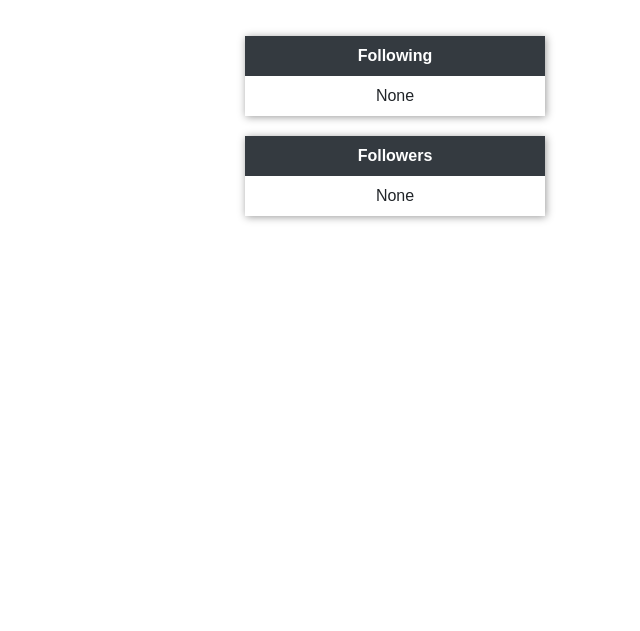
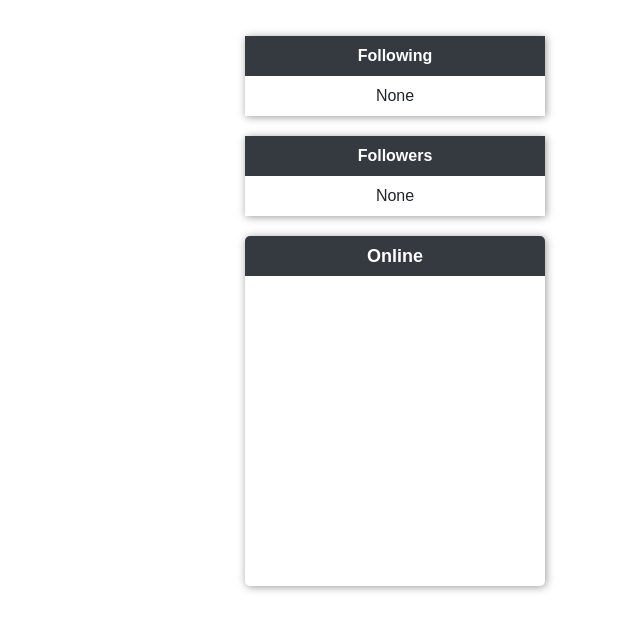
Before and after one commit to arjundey01/AlumniPortal, a Django app: page /post/feed/ in a window 1280 px wide. Shown: the part 56-687 px from the top of the page, without its empty margins (640-1280 px from the left). Run offline with Django 3.2, Linux system fonts and the light colour scheme; data that the repository does not hold is empty; some libraries are stand-ins or nearby versions.

Commit message:
added-user-online-feature

```diff
--- a/chat/models.py
+++ b/chat/models.py
@@ -6,3 +6,6 @@ class Chats(models.Model):
     data=models.TextField(null=True)
     members=models.ManyToManyField(Account,related_name='chats')
     last_seen_msg=models.TextField(null=True)
+    def save(self, *args, **kwargs):
+        print('saving Chat...',self.data)
+        super().save(*args, **kwargs)
--- a/chat/views.py
+++ b/chat/views.py
@@ -35,14 +35,15 @@ def chatroom(request,room_name):
         return HttpResponse('notloggedin',status=500)
 
 def start_chat(request):
-    if request.method=="GET":
+    if request.method=="POST":
         if request.user.is_authenticated:
             try:
-                member=User.objects.get(username=request.GET['member']).account
+                member=User.objects.get(username=request.POST['member']).account
             except User.DoesNotExist:
                 return HttpResponse("DNE",status=500)
             user=request.user.account
             chat=None
+            print(member.name)
             for user_chat in user.chats.all():
                 if member in user_chat.members.all():
                     chat=user_chat
@@ -67,16 +68,16 @@ def start_chat(request):
 
 def get_online(request):
     account=request.user.account
-    account.last_active=datetime.utcnow();
-    account.save();
+    account.last_active=datetime.utcnow()
+    account.save()
     active=[]
-    for friend in account.friends.all():
+    for friend in list(account.followers.all()) + list(account.following.all()):
         if friend.last_active:
             diff=datetime.utcnow()-friend.last_active.replace(tzinfo=None)
             if diff.days<1 and diff.seconds<=15:
                 user={}
-                user['name']=friend.account_name
-                user['username']=friend.username
+                user['name']=friend.name
+                user['username']=friend.user.username
                 user['profile_img_url']=friend.profile_img_url
                 active.append(user)
     return HttpResponse(json.dumps(active))
--- a/post/static/scripts/post.js
+++ b/post/static/scripts/post.js
@@ -45,7 +45,7 @@ var load_posts = function(index) {
         success: function(data) {
             Array.prototype.forEach.call(data, (post) => {
                 console.log(JSON.parse(post.content));
-                var temp = document.getElementsByTagName("template")[0];
+                var temp = document.getElementById("post-template");
                 var p = temp.content.cloneNode(true);
                 p.querySelector('.post-author').innerHTML = post.author;
                 p.querySelector('.post-date').innerHTML = post.datetime;
--- a/post/templates/feed.html
+++ b/post/templates/feed.html
@@ -44,10 +44,23 @@
             {% endfor %}
         </tbody>
     </table>
+    <section id="online-panel" class="content">
+        <span class="online-panel-header">Online</span>
+        <template id="tmp-online-user">
+          <div class="online-user">
+            <a href="">
+              <img src="/static/img/default-avatar.svg">
+              <span></span>
+            </a>
+            <img src="/static/img/message.svg" data-self="{{user.username}}" data-other="" data-csrf="{{csrf_token}}">
+          </div>
+        </template>
+      </section>
+
 
 </section>
 
-<template>
+<template id="post-template">
     <div class='post'>
         <div class="post-header">
             <div class="post-author"></div>
--- /dev/null
+++ b/users/static/scripts/base.js
@@ -0,0 +1,91 @@
+$(document).ready(()=>{
+    if($('.chatbox-header').length){
+        other=document.querySelector('#other-member').textContent;
+        getLastActive(other,10);
+    }
+    getOnline(15);
+});
+
+var updateOnlinePanel=function(data){
+    let users=Array();
+    data.forEach((ele)=>{
+        users.push(ele.username);
+        if($(`.online-user span[data-user="${ele.username}"]`).length)return;
+        let online_panel=$('#online-panel')[0]
+        let temp = document.getElementById("tmp-online-user");
+        let p = temp.content.cloneNode(true);
+        p.querySelector("span").innerHTML=ele.name;
+        p.querySelector("a img").src=ele.profile_img_url;
+        p.querySelector("span").setAttribute("data-user",ele.username)
+        p.querySelectorAll("a")[0].setAttribute('href','/account/'+ele.username);
+        $("img:last-of-type",p).attr('data-other',ele.username);
+        $("img:last-of-type",p).click(startChat);
+        online_panel.appendChild(p);
+    })
+    $(`.online-user`).each((ind,ele)=>{
+        let name=ele.querySelector("span").getAttribute("data-user");
+        if(!users.includes(name)){
+            ele.remove();
+        }
+    })
+}
+var getOnline=function(interval){
+    (function(){
+        $.ajax({
+            type:"GET",
+            url:'/chat/online/',
+            dataType:'json',
+            success: function(data){
+                //console.log(data);
+                if($('#online-panel').length){
+                    updateOnlinePanel(data);
+                }
+            }
+        })
+        setTimeout(arguments.callee, interval*1000);
+    })();
+}
+
+var getLastActive=function(username,interval){
+    (function(){
+        $.ajax({
+            type:"GET",
+            url:'/chat/last-active/',
+            data:{'username':username},
+            success: function(data){
+                if($('.chatbox-header').length){
+                    console.log(data);
+                    $('.chatbox-header span').text(data);
+                }
+            }
+        })
+        setTimeout(arguments.callee, interval*1000);
+    })();
+}
+
+var startChat=function(ele){
+    let user=$(this).attr("data-self");
+    let other=$(this).attr("data-other");
+    let csrf=$(this).attr("data-csrf");
+    let formData= new FormData();
+    formData.append("csrfmiddlewaretoken",csrf);
+    console.log(other);
+    formData.append("member",other);
+    if(user!=""){
+        $.ajax({
+            type:"POST",
+            url: '/chat/start/',
+            data: formData,
+            processData: false,
+            contentType: false,
+            success: function(loc){
+                window.location=loc;
+            },
+            error: function(e,exc)
+            {
+                console.error(exc);
+            }
+        })
+    }
+}
+$('.chat-button').click(startChat);
--- /dev/null
+++ b/users/static/stylesheets/style-base.css
@@ -0,0 +1,60 @@
+a, u{
+   text-decoration: none;
+   color: #111;
+}
+
+#online-panel{
+    width: 300px;
+    height: 350px;
+    overflow-y: scroll;
+    background: #fff;
+    border-radius: 5px;
+    margin-top: 20px;
+    float: left;
+    box-shadow: 1px 1px 8px #999;;
+    -ms-overflow-style:none;
+    scrollbar-width: none;
+}
+
+#online-panel::-webkit-scrollbar{
+    display: none;
+}
+
+#online-panel .online-panel-header{
+    text-align: center;
+    font-size: 18px;
+    font-weight: bold;
+    background: #343a40;
+    height: 40px;
+    color: #fff;
+    line-height: 40px;
+    margin-bottom: 5px;
+    display: block;
+}
+.online-user{
+    width: 100%;
+    height: 50px;
+    padding: 5px 15px;
+    box-sizing: border-box;
+}
+
+.online-user a img{
+    float: left;
+    border-radius: 50%;
+    object-fit: cover;
+    height: 40px;
+    width: 40px;
+}
+.online-user span{
+    float: left;
+    line-height: 40px;
+    font-size: 15px;
+    margin-left: 10px;
+}
+
+.online-user>img{
+    float:right;
+    height: 30px;
+    margin: 5px;
+    cursor: pointer;
+}
--- a/users/templates/base.html
+++ b/users/templates/base.html
@@ -6,6 +6,7 @@
 
     <link rel="stylesheet" href="https://stackpath.bootstrapcdn.com/bootstrap/4.4.1/css/bootstrap.min.css" integrity="sha384-Vkoo8x4CGsO3+Hhxv8T/Q5PaXtkKtu6ug5TOeNV6gBiFeWPGFN9MuhOf23Q9Ifjh" crossorigin="anonymous">
     <script src="https://ajax.googleapis.com/ajax/libs/jquery/3.5.1/jquery.min.js"></script>
+    <script src="/static/scripts/base.js"></script>
     {% block scripts %}
     {% endblock %}
     <style>
@@ -15,6 +16,7 @@
     </style>
     <link rel="stylesheet" href="https://use.fontawesome.com/releases/v5.13.0/css/all.css"> {% load static %}
     <link rel="stylesheet" href="/static/users/doc.css">
+    <link rel="stylesheet" href="/static/stylesheets/style-base.css">
     {% block style %}
     {% endblock %}
 </head>
```
Also changed, not shown: chat/consumers.py (+10 -12 lines), chat/static/stylesheets/style-chat.css (+8 -1 lines), req.txt (added, +10 -0 lines), chat/static/img/read.svg (added), db.sqlite3, users/static/img/message.svg (added).
